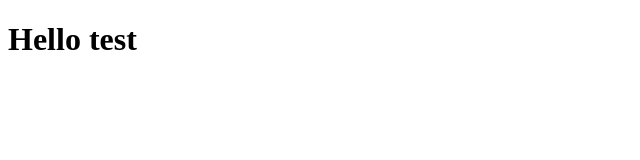
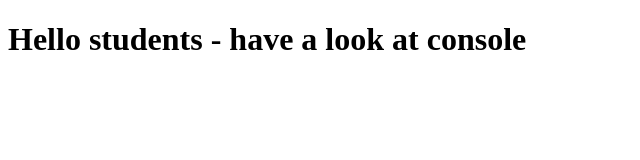
Before and after one commit to nicklormanhall/testing-practice, a website: page index.html in a window 1280 px wide. Shown: the whole page, without its empty margins (0-640 px from the left). Drawn offline with Linux system fonts and the light colour scheme.

Commit message:
change to index.html

```diff
--- a/index.html
+++ b/index.html
@@ -7,7 +7,7 @@
       defer
     </script>
     <title>Vitest</title>
-    <h1>Hello test</h1>
+    <h1>Hello students - have a look at console</h1>
   </head>
   <body></body>
 </html>
```
